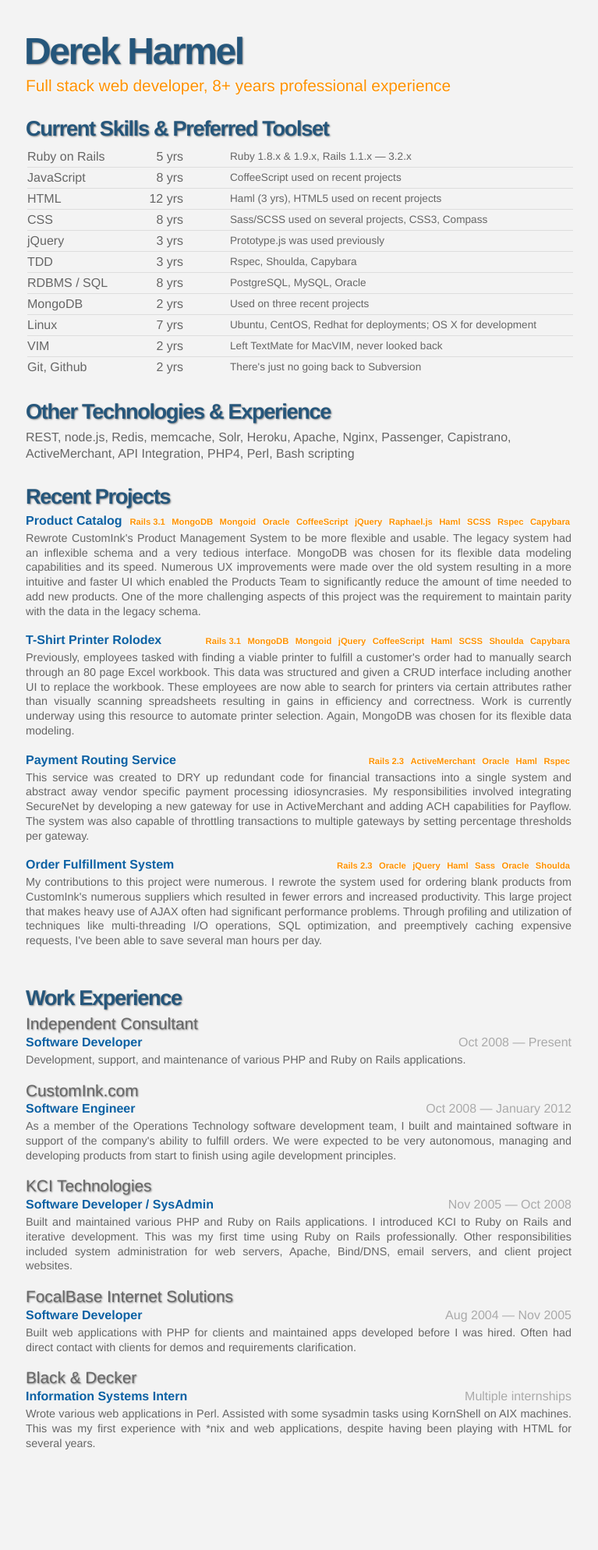
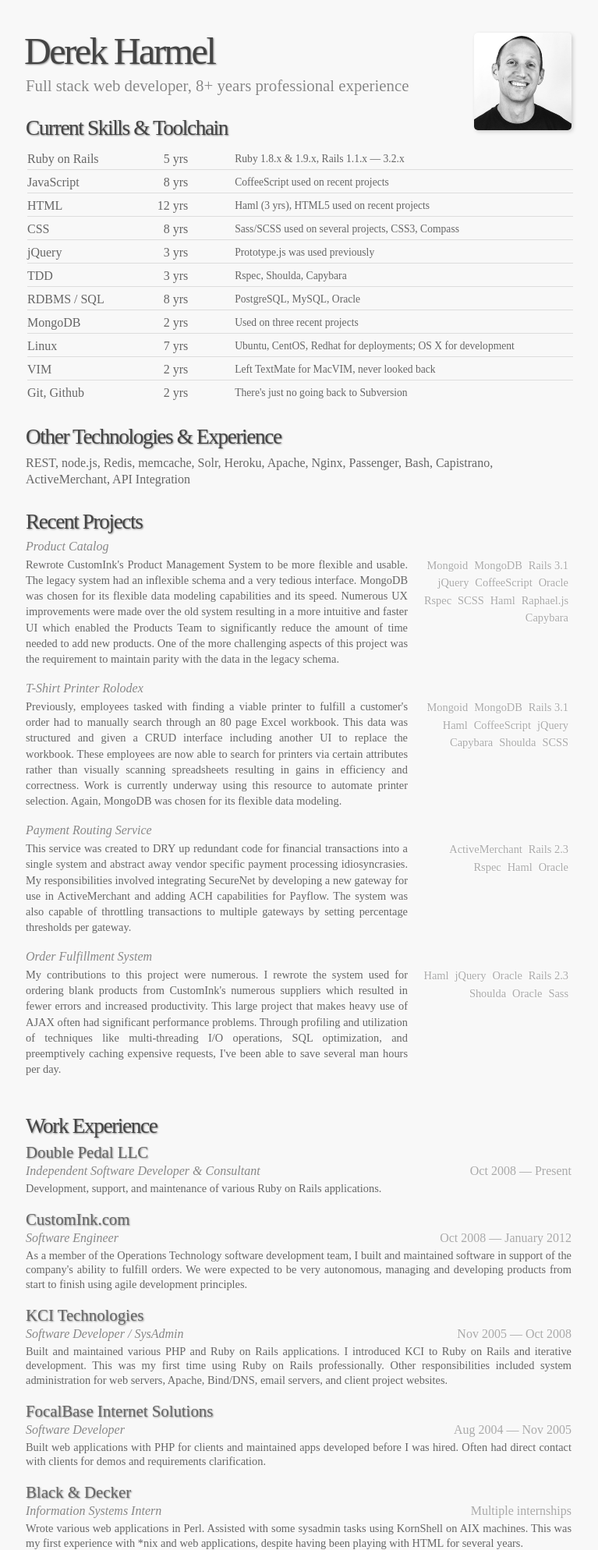
Before and after one commit to derekharmel/derekharmel.github.com, a Jekyll site: the page built from index.html, in a window 1280 px wide. Shown: the whole page at 78% size, without its empty margins (31-798 px from the left). Built offline with Jekyll 4.4.1, drawn with Linux system fonts in a browser that asks for light colours; before the commit the page ends 1860 px from its top, so only the background shows below that.

Commit message:
Updated colors, font, formatting, and added an picture of me

```diff
--- a/index.html
+++ b/index.html
@@ -2,10 +2,13 @@
 layout: default
 title: Derek Harmel's Resume
 ---
+<div id="me">
+  <img src="/images/me_small.jpg"/>
+</div>
+
 <h1>Derek Harmel</h1>
 <h2>Full stack web developer, 8+ years professional experience</h2>
-
-<h4>Current Skills &amp; Preferred Toolset</h4>
+<h4>Current Skills &amp; Toolchain</h4>
 <table>
   <tr>
     <td>Ruby on Rails</td>
@@ -74,13 +77,23 @@
 
 <h4>Other Technologies &amp; Experience</h4>
 <div class="other-skills">
-  REST, node.js, Redis, memcache, Solr, Heroku, Apache, Nginx, Passenger, Capistrano, ActiveMerchant,
-  API Integration, PHP4, Perl, Bash scripting
+  REST, node.js, Redis, memcache, Solr, Heroku, Apache, Nginx, Passenger, Bash,
+  Capistrano, ActiveMerchant, API Integration
 </div>
 
 <h4>Recent Projects</h4>
 <div class="project">
   <span class="name">Product Catalog</span>
+  <p class="description">
+    Rewrote CustomInk's Product Management System to be more flexible and
+    usable. The legacy system had an inflexible schema and a very tedious
+    interface. MongoDB was chosen for its flexible data modeling capabilities
+    and its speed. Numerous UX improvements were made over the old system
+    resulting in a more intuitive and faster UI which enabled the Products Team
+    to significantly reduce the amount of time needed to add new products. One
+    of the more challenging aspects of this project was the requirement to
+    maintain parity with the data in the legacy schema.
+  </p>
   <ul class="tech-list">
     <li>Rails 3.1</li>
     <li>MongoDB</li>
@@ -94,20 +107,20 @@
     <li>Rspec</li>
     <li>Capybara</li>
   </ul>
-  <p class="description">
-    Rewrote CustomInk's Product Management System to be more flexible and
-    usable. The legacy system had an inflexible schema and a very tedious
-    interface. MongoDB was chosen for its flexible data modeling capabilities
-    and its speed. Numerous UX improvements were made over the old system
-    resulting in a more intuitive and faster UI which enabled the Products Team
-    to significantly reduce the amount of time needed to add new products. One
-    of the more challenging aspects of this project was the requirement to
-    maintain parity with the data in the legacy schema.
-  </p>
 </div>
 
 <div class="project">
   <span class="name">T-Shirt Printer Rolodex</span>
+  <p class="description">
+    Previously, employees tasked with finding a viable printer to fulfill a
+    customer's order had to manually search through an 80 page Excel workbook.
+    This data was structured and given a CRUD interface including another UI to replace
+    the workbook. These employees are now able to search for printers via
+    certain attributes rather than visually scanning spreadsheets resulting
+    in gains in efficiency and correctness. Work is currently underway using
+    this resource to automate printer selection. Again, MongoDB was chosen for
+    its flexible data modeling.
+  </p>
   <ul class="tech-list">
     <li>Rails 3.1</li>
     <li>MongoDB</li>
@@ -119,27 +132,10 @@
     <li>Shoulda</li>
     <li>Capybara</li>
   </ul>
-  <p class="description">
-    Previously, employees tasked with finding a viable printer to fulfill a
-    customer's order had to manually search through an 80 page Excel workbook.
-    This data was structured and given a CRUD interface including another UI to replace
-    the workbook. These employees are now able to search for printers via
-    certain attributes rather than visually scanning spreadsheets resulting
-    in gains in efficiency and correctness. Work is currently underway using
-    this resource to automate printer selection. Again, MongoDB was chosen for
-    its flexible data modeling.
-  </p>
 </div>
 
 <div class="project">
   <span class="name">Payment Routing Service</span>
-  <ul class="tech-list">
-    <li>Rails 2.3</li>
-    <li>ActiveMerchant</li>
-    <li>Oracle</li>
-    <li>Haml</li>
-    <li>Rspec</li>
-  </ul>
   <p class="description">
     This service was created to DRY up redundant code for financial transactions
     into a single system and abstract away vendor specific payment processing
@@ -149,10 +145,26 @@
     throttling transactions to multiple gateways by setting percentage
     thresholds per gateway.
   </p>
+  <ul class="tech-list">
+    <li>Rails 2.3</li>
+    <li>ActiveMerchant</li>
+    <li>Oracle</li>
+    <li>Haml</li>
+    <li>Rspec</li>
+  </ul>
 </div>
 
 <div class="project">
   <span class="name">Order Fulfillment System</span>
+  <p class="description">
+    My contributions to this project were numerous. I rewrote the system used
+    for ordering blank products from CustomInk's numerous suppliers which
+    resulted in fewer errors and increased productivity. This large project that
+    makes heavy use of AJAX often had significant performance problems.
+    Through profiling and utilization of techniques like multi-threading I/O operations,
+    SQL optimization, and preemptively caching expensive requests,
+    I've been able to save several man hours per day.
+  </p>
   <ul class="tech-list">
     <li>Rails 2.3</li>
     <li>Oracle</li>
@@ -162,31 +174,18 @@
     <li>Oracle</li>
     <li>Shoulda</li>
   </ul>
-  <p class="description">
-    My contributions to this project were numerous. I rewrote the system used
-    for ordering blank products from CustomInk's numerous suppliers which
-    resulted in fewer errors and increased productivity. This large project that
-    makes heavy use of AJAX often had significant performance problems.
-    Through profiling and utilization of techniques like multi-threading I/O operations,
-    SQL optimization, and preemptively caching expensive requests,
-    I've been able to save several man hours per day.
-  </p>
 </div>
 
-<div class="project">
-  <span class="name"></span>
-  <ul class="tech-list">
-  </ul>
-</div>
+<div style="clear: both;"></div>
 
 <h4>Work Experience</h4>
 
-<h5>Independent Consultant</h5>
+<h5>Double Pedal LLC</h5>
 <div class="job">
-  <span class="title">Software Developer</span>
+  <span class="title">Independent Software Developer & Consultant</span>
   <span class="duration">Oct 2008 &mdash; Present</span>
   <p class="description">
-    Development, support, and maintenance of various PHP and Ruby on Rails
+    Development, support, and maintenance of various Ruby on Rails
     applications.
   </p>
 </div>
--- a/stylesheets/screen.css
+++ b/stylesheets/screen.css
@@ -63,56 +63,73 @@
   display: block;
 }
 
-/* line 8, ../scss/screen.scss */
+/* line 7, ../scss/screen.scss */
 html {
   height: 100%;
 }
 
-/* line 12, ../scss/screen.scss */
+/* line 11, ../scss/screen.scss */
 body {
-  font-family: Arimo,Helvetica,Lucida,Arial;
-  background-color: #f3f3f3;
+  font-family: Sorts Mill Goudy;
+  background-color: #f8f8f8;
   color: #666;
 }
 
-/* line 18, ../scss/screen.scss */
+/* line 17, ../scss/screen.scss */
 div.container {
   margin-left: 5%;
+  margin-bottom: 50px;
   width: 700px;
 }
 
 /* line 23, ../scss/screen.scss */
+#me {
+  display: inline;
+  float: right;
+}
+/* line 26, ../scss/screen.scss */
+#me img {
+  -moz-border-radius: 5px;
+  -webkit-border-radius: 5px;
+  -o-border-radius: 5px;
+  -ms-border-radius: 5px;
+  -khtml-border-radius: 5px;
+  border-radius: 5px;
+  width: 125px;
+  box-shadow: 2px 2px 5px #ccc;
+}
+
+/* line 33, ../scss/screen.scss */
 h1, h4, h5 {
-  font-weight: bold;
   margin-top: 30px;
   letter-spacing: -0.05em;
-  color: #25567B;
+  color: #444;
   text-shadow: 1px 1px 2px #888;
 }
 
-/* line 30, ../scss/screen.scss */
+/* line 39, ../scss/screen.scss */
 h1 {
   font-size: 3em;
   text-indent: -2px;
   margin-top: 6%;
 }
 
-/* line 35, ../scss/screen.scss */
+/* line 44, ../scss/screen.scss */
 h2 {
-  color: #FF9200;
+  color: #888;
   font-size: 1.3em;
   font-weight: normal;
   margin-top: 10px;
   text-shadow: -1px 1px white;
 }
 
-/* line 42, ../scss/screen.scss */
+/* line 51, ../scss/screen.scss */
 h4 {
   font-size: 1.7em;
   margin-bottom: 10px;
 }
 
-/* line 46, ../scss/screen.scss */
+/* line 55, ../scss/screen.scss */
 h5 {
   font-size: 1.3em;
   color: #666;
@@ -121,76 +138,79 @@
   margin: 5px 0px;
 }
 
-/* line 54, ../scss/screen.scss */
+/* line 63, ../scss/screen.scss */
 ul {
   margin-top: 15px;
   padding: 0;
 }
-/* line 57, ../scss/screen.scss */
+/* line 66, ../scss/screen.scss */
 ul li {
   margin: 8px 0;
 }
 
-/* line 62, ../scss/screen.scss */
+/* line 71, ../scss/screen.scss */
 table {
   margin-left: 2px;
   width: 100%;
 }
 
-/* line 66, ../scss/screen.scss */
+/* line 75, ../scss/screen.scss */
 tr:nth-of-type(n+2) {
   border-top: 1px solid #ddd;
 }
 
-/* line 70, ../scss/screen.scss */
+/* line 78, ../scss/screen.scss */
+td {
+  padding-top: 8px !important;
+}
+/* line 81, ../scss/screen.scss */
 td:nth-of-type(n+2) {
   padding: 5px 30px;
 }
-/* line 73, ../scss/screen.scss */
+/* line 84, ../scss/screen.scss */
 td:nth-of-type(1) {
   padding: 5px 15px 5px 0;
 }
-/* line 76, ../scss/screen.scss */
+/* line 87, ../scss/screen.scss */
 td:nth-of-type(2) {
   text-align: right;
 }
-/* line 79, ../scss/screen.scss */
+/* line 90, ../scss/screen.scss */
 td:nth-of-type(3) {
   font-size: .85em;
 }
 
-/* line 84, ../scss/screen.scss */
+/* line 95, ../scss/screen.scss */
 .other-skills {
   line-height: 1.3em;
 }
 
-/* line 88, ../scss/screen.scss */
+/* line 99, ../scss/screen.scss */
 .project {
   clear: both;
+  float: left;
   margin-bottom: 20px;
 }
-/* line 91, ../scss/screen.scss */
+/* line 103, ../scss/screen.scss */
 .project .name {
   float: left;
-  color: #00A6A6;
-  color: #0B61A4;
-  font-weight: bold;
+  color: #888;
   margin-bottom: 5px;
+  font-style: italic;
 }
-/* line 98, ../scss/screen.scss */
+/* line 109, ../scss/screen.scss */
 .project .tech-list {
-  display: inline;
   float: right;
+  width: 28%;
   margin: 0;
 }
-/* line 102, ../scss/screen.scss */
+/* line 113, ../scss/screen.scss */
 .project .tech-list li {
+  float: right;
   display: inline;
-  padding: 2px;
-  font-size: .7em;
-  color: #A65F00;
-  color: #FF9200;
-  font-weight: bold;
+  padding: 4px;
+  font-size: .9em;
+  color: #aaa;
   text-shadow: -1px 1px white;
   -moz-border-radius: 3px;
   -webkit-border-radius: 3px;
@@ -200,37 +220,35 @@
   border-radius: 3px;
   margin: 0px;
 }
-/* line 114, ../scss/screen.scss */
+/* line 124, ../scss/screen.scss */
 .project .description {
-  overflow: hidden;
-  *zoom: 1;
   clear: both;
-  margin-top: 20px;
+  float: left;
+  width: 70%;
   text-align: justify;
   font-size: .9em;
-  line-height: 1.3em;
+  line-height: 1.4em;
 }
 
-/* line 125, ../scss/screen.scss */
+/* line 135, ../scss/screen.scss */
 .job {
   overflow: hidden;
   *zoom: 1;
   margin-bottom: 20px;
 }
-/* line 128, ../scss/screen.scss */
+/* line 138, ../scss/screen.scss */
 .job .title {
   float: left;
-  color: #00A6A6;
-  color: #0B61A4;
+  color: #888;
   display: inline-block;
-  font-weight: bold;
+  font-style: italic;
 }
-/* line 135, ../scss/screen.scss */
+/* line 144, ../scss/screen.scss */
 .job .duration {
   float: right;
   color: #aaa;
 }
-/* line 139, ../scss/screen.scss */
+/* line 148, ../scss/screen.scss */
 .job .description {
   clear: both;
   float: left;
@@ -240,7 +258,7 @@
   font-size: .9em;
 }
 
-/* line 149, ../scss/screen.scss */
+/* line 158, ../scss/screen.scss */
 ul.misc {
   margin-top: 5px;
 }
```
Also changed, not shown: scss/screen.scss (+30 -21 lines), images/me_small.jpg (added), 4 other files.
